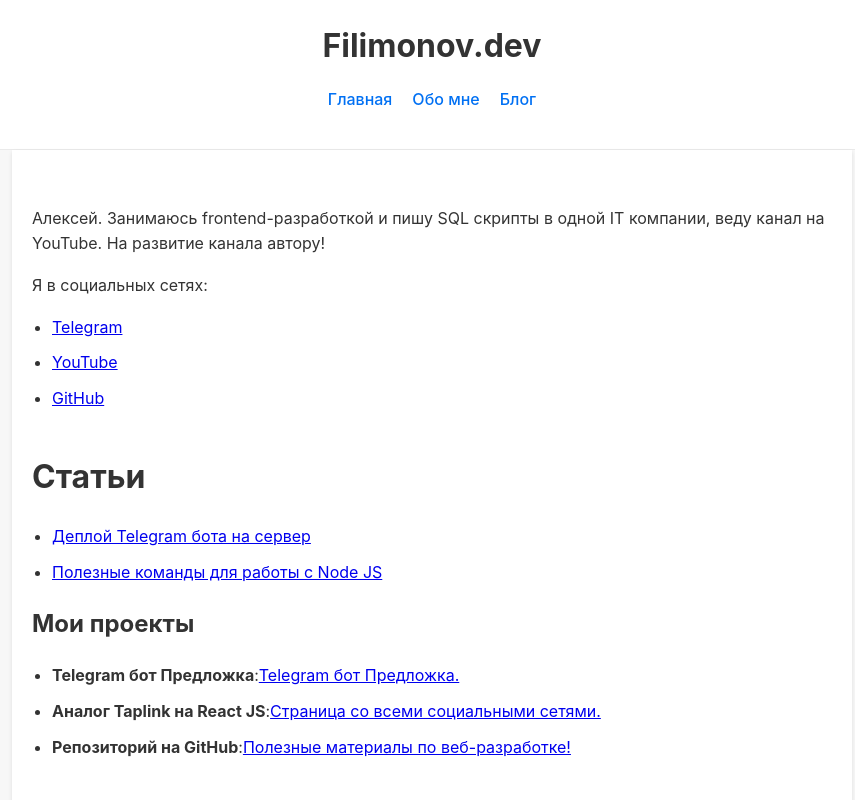
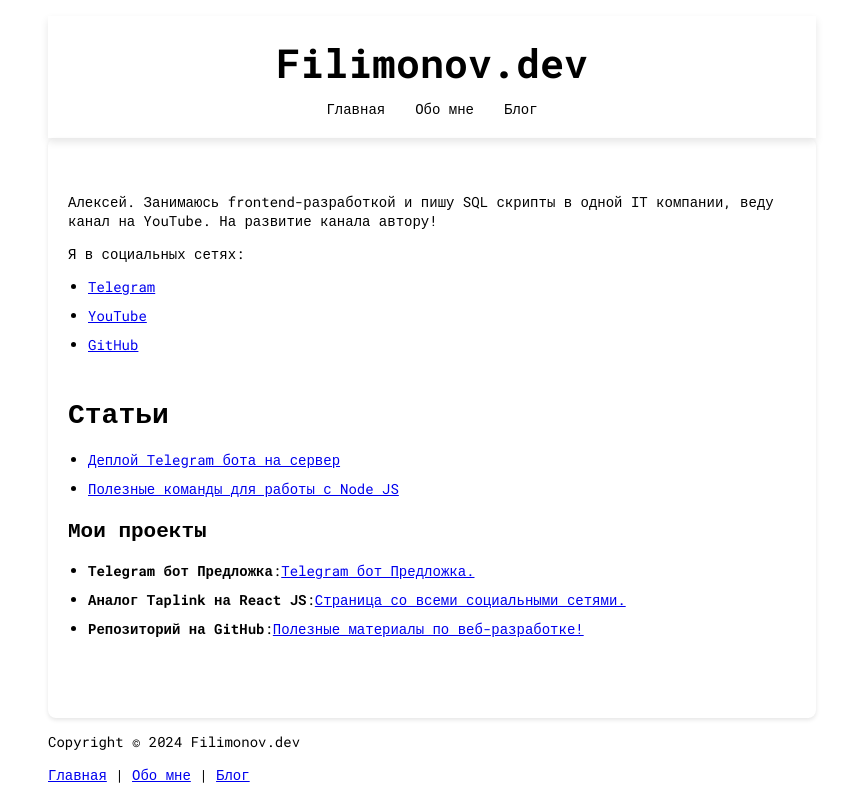
Before and after one commit to FilimonovAlexey/my-nextjs-blog, a Next.js app: page / in a window 1280 px wide. Shown: the top 800 px of the page, without its empty margins (208-1063 px from the left). Built offline with nearby package versions, Linux system fonts and the light colour scheme.

Commit message:
Добавлен красивый шрифт

```diff
--- a/src/app/globals.css
+++ b/src/app/globals.css
@@ -1,22 +1,42 @@
+@font-face {
+  font-family: 'Roboto Mono';
+  font-weight: 400;
+  src: url('../assets/roboto-mono-regular.ttf') format('truetype');
+}
+
+@font-face {
+  font-family: 'Roboto Mono';
+  font-weight: 700;
+  src: url('../assets/roboto-mono-700.ttf') format('truetype');
+}
+
 body {
-  font-family: 'Inter', sans-serif;
-  line-height: 1.6;
-  margin: 0;
-  padding: 0;
-  background-color: #f7f7f7;
-  color: #333;
+  font-family: 'Roboto Mono', monospace;
+  margin: 0 auto;
+  display: flex;
+  min-height: 100vh;
+  max-width: 768px;
+  flex-direction: column;
+  background-color: var(--theme-bg);
+  padding: 16px 32px;
+  font-size: 0.875rem;
+  font-weight: normal;
+  color: var(--theme-text);
+  -webkit-font-smoothing: antialiased;
+  -moz-osx-font-smoothing: grayscale;
 }
 
 header {
-  background-color: #fff;
+  background-color: var(--theme-bg);
   padding: 20px;
   text-align: center;
-  border-bottom: 1px solid #eaeaea;
+  box-shadow: 0 4px 8px rgba(0, 0, 0, 0.1);
 }
 
 header h1 {
   margin: 0;
-  font-size: 2rem;
+  font-size: 2.5rem;
+  color: var(--theme-text);
 }
 
 nav ul {
@@ -24,16 +44,16 @@ nav ul {
   padding: 0;
   display: flex;
   justify-content: center;
-  gap: 20px;
+  margin: 10px 0 0;
 }
 
 nav li {
-  margin: 0;
+  margin: 0 15px;
 }
 
 nav a {
   text-decoration: none;
-  color: #0070f3;
+  color: var(--theme-link);
   font-weight: 500;
 }
 
@@ -43,10 +63,9 @@ nav a:hover {
 
 main {
   padding: 40px 20px;
-  max-width: 800px;
-  margin: 0 auto;
-  background-color: #fff;
+  background-color: var(--theme-bg);
   box-shadow: 0 2px 4px rgba(0, 0, 0, 0.1);
+  border-radius: 8px;
 }
 
 section {
@@ -66,13 +85,32 @@ li {
 }
 
 small {
-  color: #666;
+  color: var(--theme-accent-2);
 }
 
-footer {
-  text-align: center;
-  padding: 20px;
-  background-color: #fff;
-  border-top: 1px solid #eaeaea;
-  margin-top: 40px;
+form {
+  display: flex;
+  justify-content: center;
+  margin-top: 10px;
 }
+
+form input {
+  padding: 5px;
+  width: 200px;
+  margin-right: 10px;
+  border: 1px solid var(--theme-accent-2);
+  border-radius: 4px;
+}
+
+form button {
+  padding: 5px 10px;
+  background-color: var(--theme-accent);
+  border: none;
+  color: var(--theme-bg);
+  border-radius: 4px;
+  cursor: pointer;
+}
+
+form button:hover {
+  background-color: var(--theme-accent-2);
+}
```
Also changed, not shown: src/assets/roboto-mono-700.ttf (added), src/assets/roboto-mono-regular.ttf (added).
